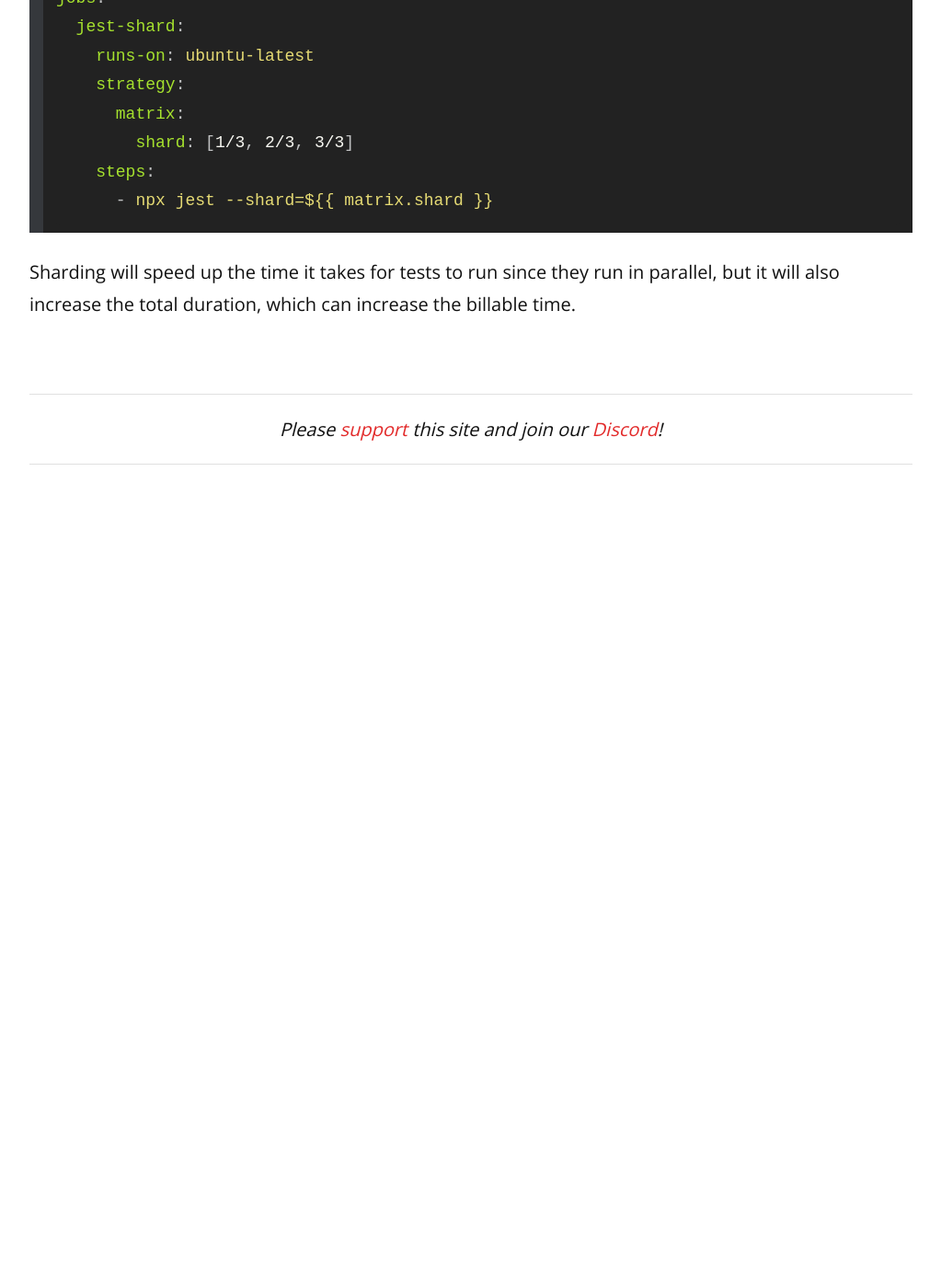
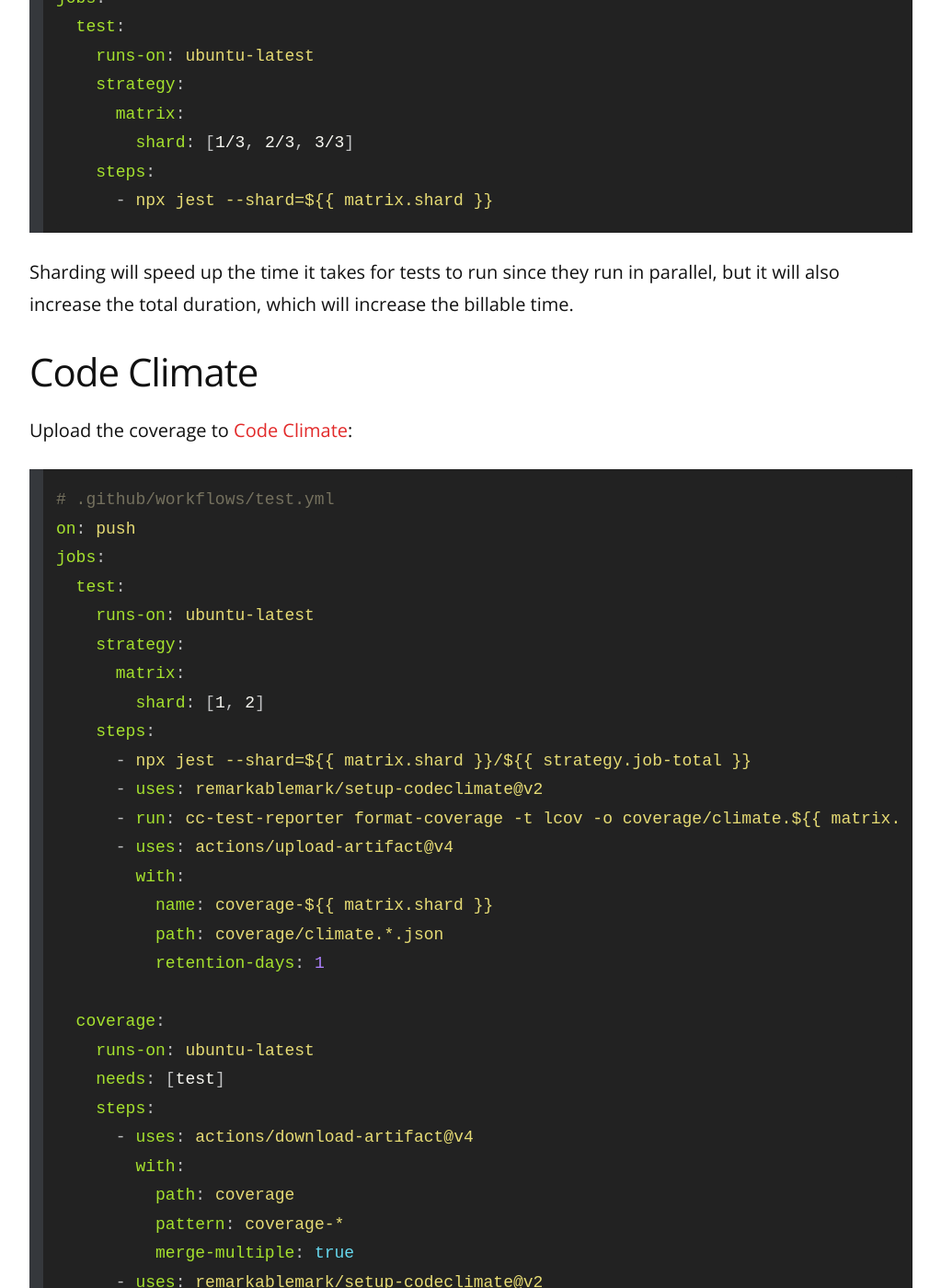
Before and after one commit to remarkablemark/remarkablemark.github.io, a Jekyll site: the page built from _posts/2022/2022-05-13-jest-shard-test-github-actions.md, in a window 1280 px wide and 1400 px high, scrolled down 982 px. Shown: the whole window at 92% size, without its empty margins (128-1151 px from the left). Built offline with Jekyll 4.4.1, drawn with Linux system fonts in a browser that asks for light colours; comment, search, counter and statistics services are not loaded; before the commit the page ends 1612 px from its top, so only the background shows below that; some of the changed text lies outside the part shown.

Commit message:
feat(posts): update "How to shard Jest tests in GitHub Actions"
Post: 2022-05-13-jest-shard-test-github-actions.md

Add instructions on how to upload coverage to Code Climate

````diff
--- a/_posts/2022/2022-05-13-jest-shard-test-github-actions.md
+++ b/_posts/2022/2022-05-13-jest-shard-test-github-actions.md
@@ -2,23 +2,24 @@
 layout: post
 title: How to shard Jest tests in GitHub Actions
 date: 2022-05-13 19:23:28
+updated: 2024-02-09 15:15:04
 excerpt: How to shard Jest tests in GitHub Actions.
-categories: jest test github ci
+categories: jest test github actions ci
 ---
 
-This article goes over how to shard Jest tests in GitHub Actions.
+This article goes over how to shard [Jest](https://jestjs.io/) tests in [GitHub Actions](https://github.com/features/actions).
 
 ## Workflow
 
-[Shard](https://jestjs.io/docs/cli#--shard) Jest test suite using GitHub Actions [matrix](https://docs.github.com/en/actions/using-jobs/using-a-matrix-for-your-jobs):
+[Shard](https://jestjs.io/docs/cli#--shard) Jest test suite using GitHub Actions [matrix](https://docs.github.com/actions/using-jobs/using-a-matrix-for-your-jobs):
 
 {% raw %}
 
 ```yml
-# .github/workflows/jest-shard.yml
+# .github/workflows/test.yml
 on: push
 jobs:
-  jest-shard:
+  test:
     runs-on: ubuntu-latest
     strategy:
       matrix:
@@ -29,15 +30,15 @@
 
 {% endraw %}
 
-To increase to 3 shards:
+Increase to 3 shards:
 
 {% raw %}
 
 ```yml
-# .github/workflows/jest-shard.yml
+# .github/workflows/test.yml
 on: push
 jobs:
-  jest-shard:
+  test:
     runs-on: ubuntu-latest
     strategy:
       matrix:
@@ -48,4 +49,48 @@
 
 {% endraw %}
 
-Sharding will speed up the time it takes for tests to run since they run in parallel, but it will also increase the total duration, which can increase the billable time.
+Sharding will speed up the time it takes for tests to run since they run in parallel, but it will also increase the total duration, which will increase the billable time.
+
+## Code Climate
+
+Upload the coverage to [Code Climate](https://docs.codeclimate.com/docs/configuring-test-coverage):
+
+{% raw %}
+
+```yml
+# .github/workflows/test.yml
+on: push
+jobs:
+  test:
+    runs-on: ubuntu-latest
+    strategy:
+      matrix:
+        shard: [1, 2]
+    steps:
+      - npx jest --shard=${{ matrix.shard }}/${{ strategy.job-total }}
+      - uses: remarkablemark/setup-codeclimate@v2
+      - run: cc-test-reporter format-coverage -t lcov -o coverage/climate.${{ matrix.shard }}.json
+      - uses: actions/upload-artifact@v4
+        with:
+          name: coverage-${{ matrix.shard }}
+          path: coverage/climate.*.json
+          retention-days: 1
+
+  coverage:
+    runs-on: ubuntu-latest
+    needs: [test]
+    steps:
+      - uses: actions/download-artifact@v4
+        with:
+          path: coverage
+          pattern: coverage-*
+          merge-multiple: true
+      - uses: remarkablemark/setup-codeclimate@v2
+      - run: |
+          cc-test-reporter sum-coverage coverage/*
+          cc-test-reporter upload-coverage
+        env:
+          CC_TEST_REPORTER_ID: ${{ secrets.CC_TEST_REPORTER_ID }}
+```
+
+{% endraw %}
````
